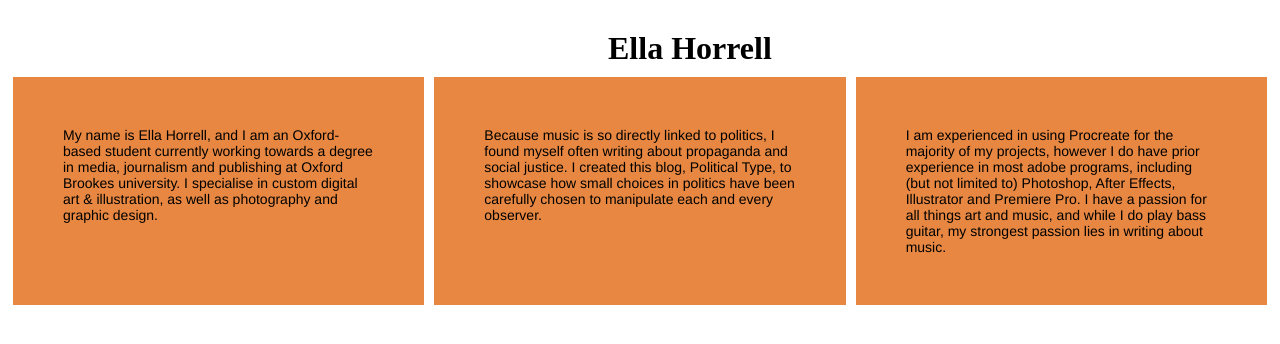
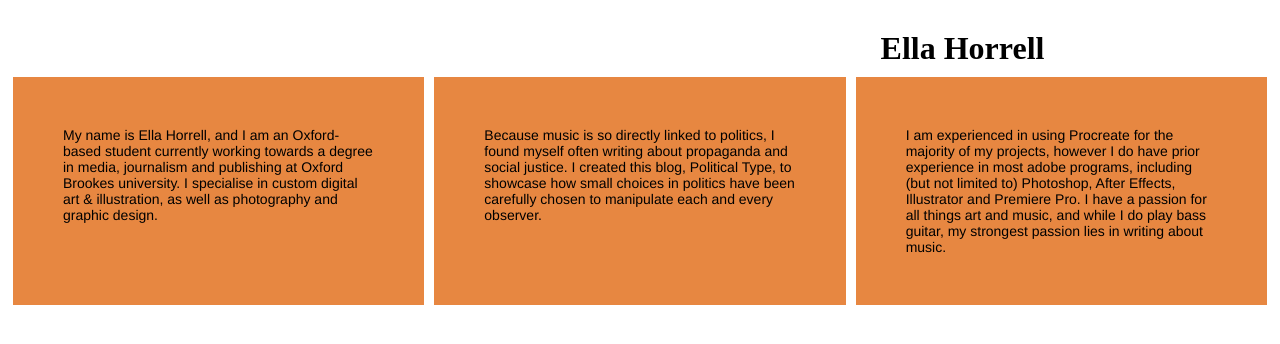
Before and after one commit to ellahorrell/brookesblog, a Jekyll site: the page aboutme/index.html, which Jekyll copies as it is, in a window 1280 px wide. Shown: the top 344 px of the page. Built offline with Jekyll 4.4.1, drawn with Linux system fonts in a browser that asks for light colours.

Commit message:
Update styles.css

```diff
--- a/aboutme/css/styles.css
+++ b/aboutme/css/styles.css
@@ -7,8 +7,7 @@
 }
 
 h1 {
-margin: 30px 5px 5px 600px;
-  font-family: helvetica neue, sans-serif
+margin: 30px 5px 5px 650px;
     text-align:center;
 }
 
```
